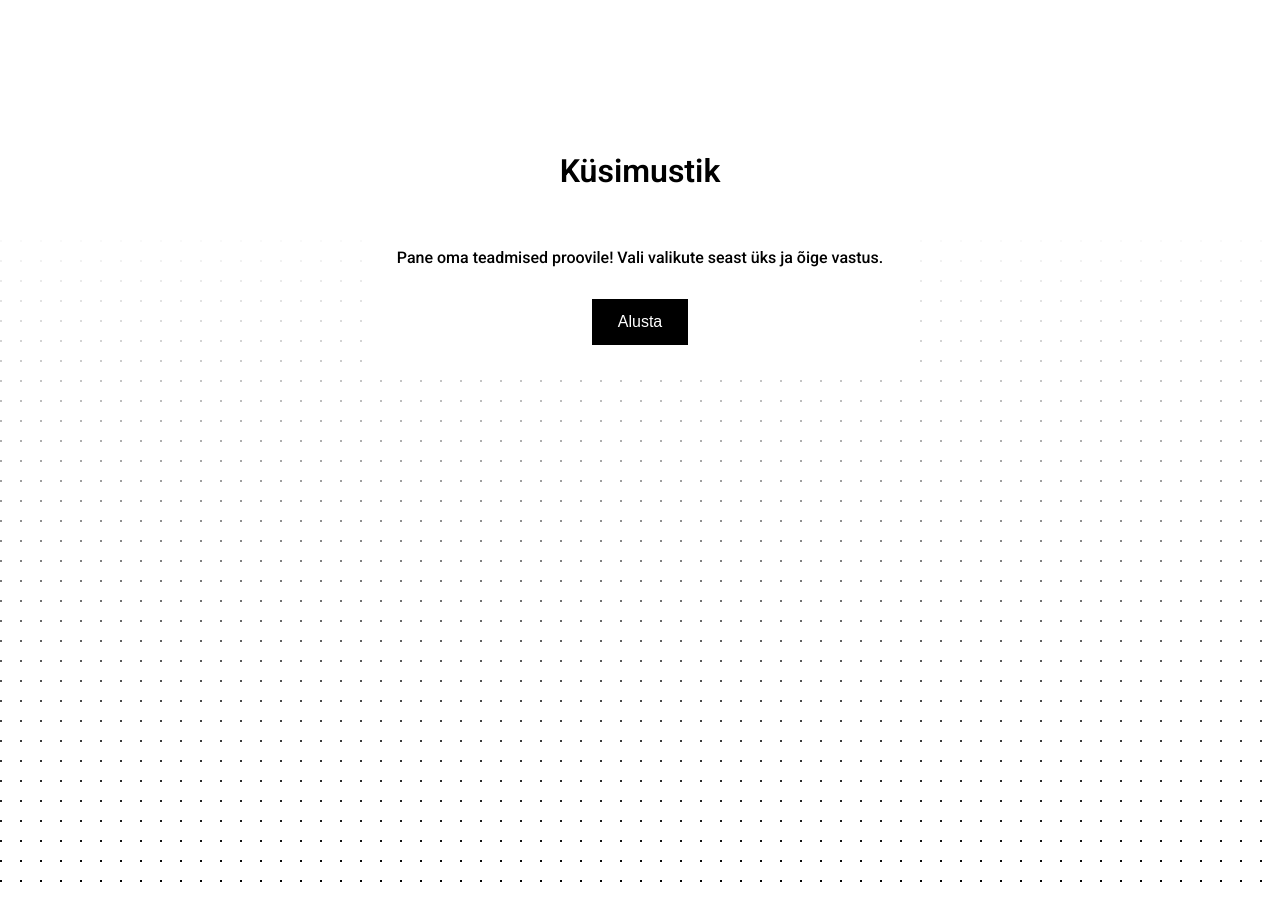
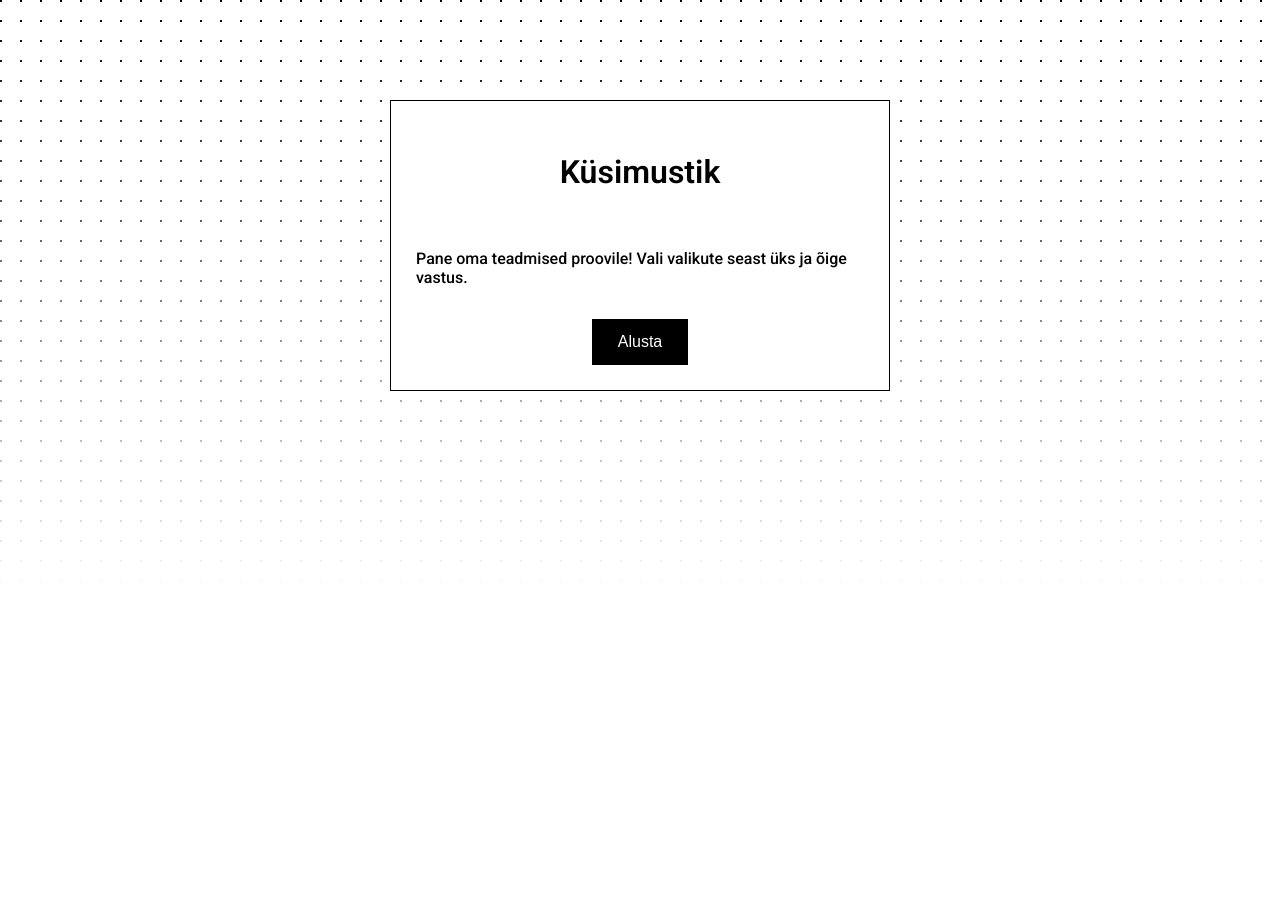
Before and after one commit to marguspollm/statistikaamet-task-2026, a React (Vite) app: page / in a window 1280 px wide. After the commit the page ends 800 px from the top, so only its background shows below. Built offline with nearby package versions, Linux system fonts and the light colour scheme.

Commit message:
Update css

```diff
--- a/src/components/quiz-result/QuizResult.module.css
+++ b/src/components/quiz-result/QuizResult.module.css
@@ -5,6 +5,8 @@
   gap: 24px;
   padding: 32px;
   background-color: var(--secondary-color);
+  border: 1px solid var(--primary-color);
+  box-sizing: border-box;
 }
 
 .resultsScore {
--- a/src/components/quiz-start/QuizStart.module.css
+++ b/src/components/quiz-start/QuizStart.module.css
@@ -8,6 +8,8 @@
   padding: 25px;
   background-color: var(--secondary-color);
   width: min(500px);
+  border: 1px solid var(--primary-color);
+  box-sizing: border-box;
 }
 
 .startContainer h2 {
--- a/src/styles/index.css
+++ b/src/styles/index.css
@@ -14,17 +14,17 @@
   font-variation-settings: "wdth" 100;
 }
 
-body {
+html {
   background-image:
-    linear-gradient(to top, transparent 0%, var(--secondary-color) 75%),
-    radial-gradient(circle at 1px 1px, var(--primary-color) 1px, transparent 0);
+    linear-gradient(to bottom, transparent 0%, var(--secondary-color) 75%),
+    radial-gradient(circle at 1px 1px, var(--primary-color) 1px, transparent 0%);
   background-size:
     100% 100%,
     20px 20px;
   background-repeat: no-repeat, repeat;
   margin: 0;
   padding: 0;
-  min-height: 100vh;
+  min-height: 100%;
 }
 
 button {
```
